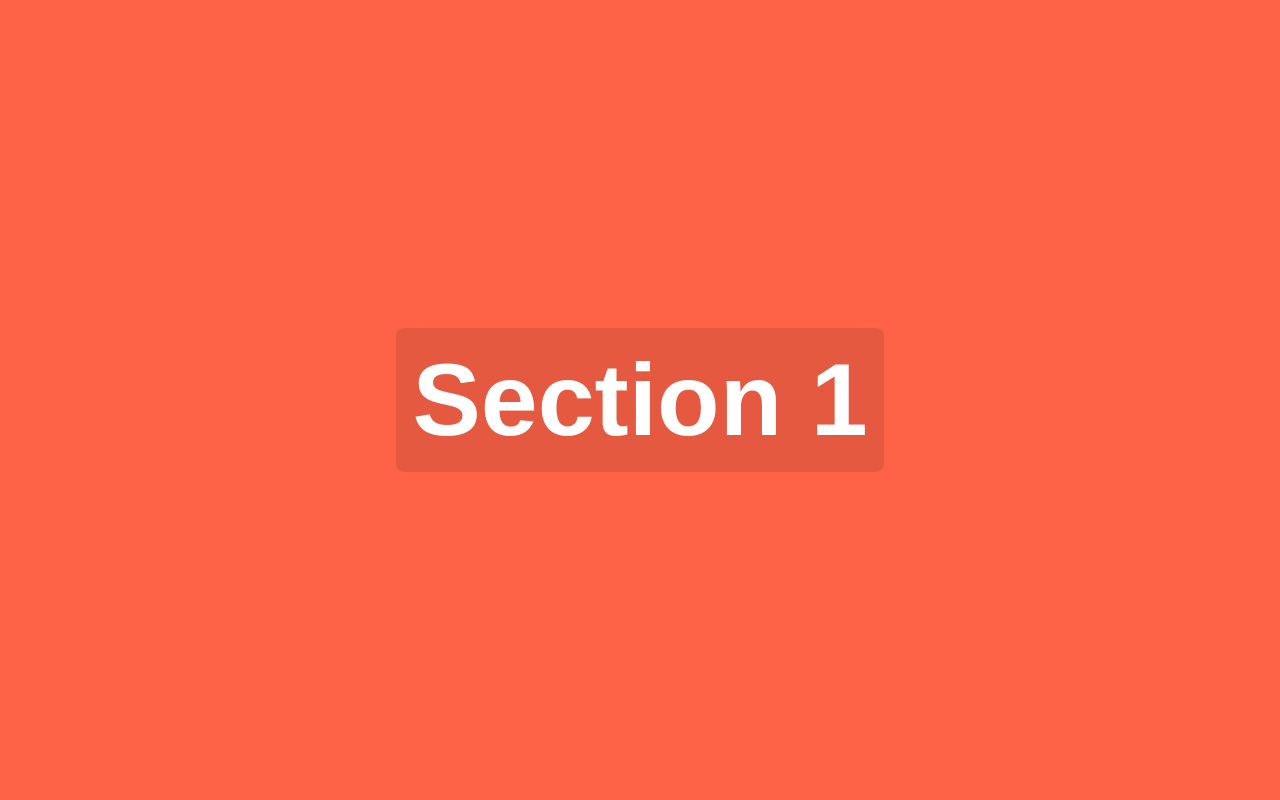
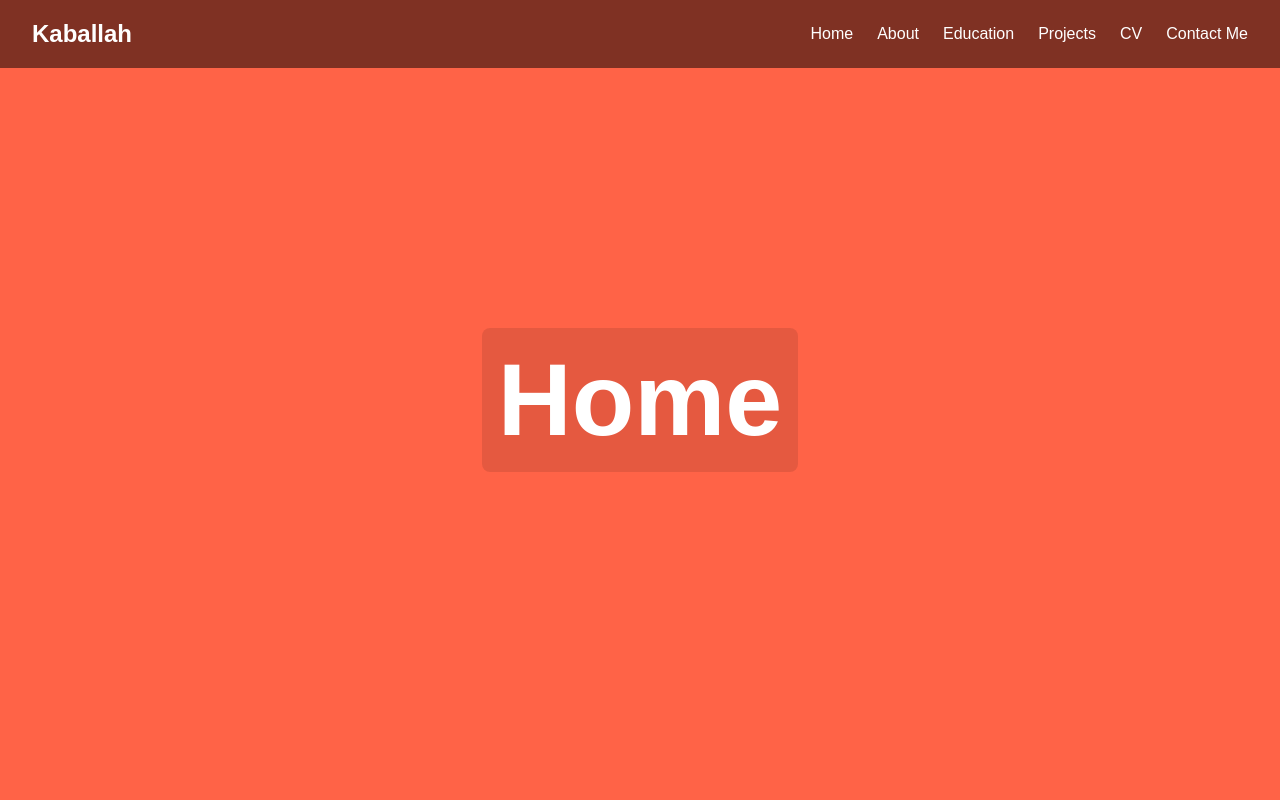
Before and after one commit to Kaballah/portfolio-kaballah, a React (Vite) app: page / in a window 1280 px wide. Shown: the top 800 px of the page. Built offline with nearby package versions, Linux system fonts and the light colour scheme.

Commit message:
Portfolio project

```diff
--- a/src/App.jsx
+++ b/src/App.jsx
@@ -1,26 +1,28 @@
 import React from 'react';
+import Header from './components/Header'; // Import the Header component
 import './App.css';
 
 function App() {
   return (
     <div className="App">
+      <Header /> {/* Render the Header component */}
       <section id="section1" className="full-height-section">
-        <h1>Section 1</h1>
+        <h1>Home</h1> {/* Updated section title */}
       </section>
       <section id="section2" className="full-height-section">
-        <h1>Section 2</h1>
+        <h1>About</h1> {/* Updated section title */}
       </section>
       <section id="section3" className="full-height-section">
-        <h1>Section 3</h1>
+        <h1>Education</h1> {/* Updated section title */}
       </section>
       <section id="section4" className="full-height-section">
-        <h1>Section 4</h1>
+        <h1>Projects</h1> {/* Updated section title */}
       </section>
       <section id="section5" className="full-height-section">
-        <h1>Section 5</h1>
+        <h1>CV</h1> {/* Updated section title */}
       </section>
       <section id="section6" className="full-height-section">
-        <h1>Section 6</h1>
+        <h1>Contact Me</h1> {/* Updated section title */}
       </section>
     </div>
   );
--- /dev/null
+++ b/src/components/Header.css
@@ -0,0 +1,41 @@
+.app-header {
+  position: fixed; /* Keep header fixed at the top */
+  top: 0;
+  left: 0;
+  width: 100%;
+  display: flex;
+  justify-content: space-between; /* Pushes logo left, nav right */
+  align-items: center;
+  padding: 1rem 2rem; /* Vertical and horizontal padding */
+  background-color: rgba(0, 0, 0, 0.5); /* Black with 50% opacity */
+  color: white;
+  z-index: 1000; /* Ensure header stays on top of other content */
+  box-sizing: border-box; /* Include padding in width calculation */
+}
+
+.logo {
+  font-size: 1.5rem;
+  font-weight: bold;
+}
+
+.nav-links {
+  list-style: none;
+  display: flex;
+  margin: 0;
+  padding: 0;
+}
+
+.nav-links li {
+  margin-left: 1.5rem; /* Spacing between nav items */
+}
+
+.nav-links a {
+  color: white;
+  text-decoration: none;
+  font-size: 1rem;
+  transition: color 0.3s ease;
+}
+
+.nav-links a:hover {
+  color: #ffc0cb; /* Pink hover effect, matching section 4 */
+}
--- /dev/null
+++ b/src/components/Header.jsx
@@ -0,0 +1,22 @@
+import React from 'react';
+import './Header.css'; // We'll create this file next
+
+function Header() {
+  return (
+    <header className="app-header">
+      <div className="logo">Kaballah</div>
+      <nav>
+        <ul className="nav-links">
+          <li><a href="#section1">Home</a></li>
+          <li><a href="#section2">About</a></li>
+          <li><a href="#section3">Education</a></li>
+          <li><a href="#section4">Projects</a></li>
+          <li><a href="#section5">CV</a></li>
+          <li><a href="#section6">Contact Me</a></li>
+        </ul>
+      </nav>
+    </header>
+  );
+}
+
+export default Header;
```
